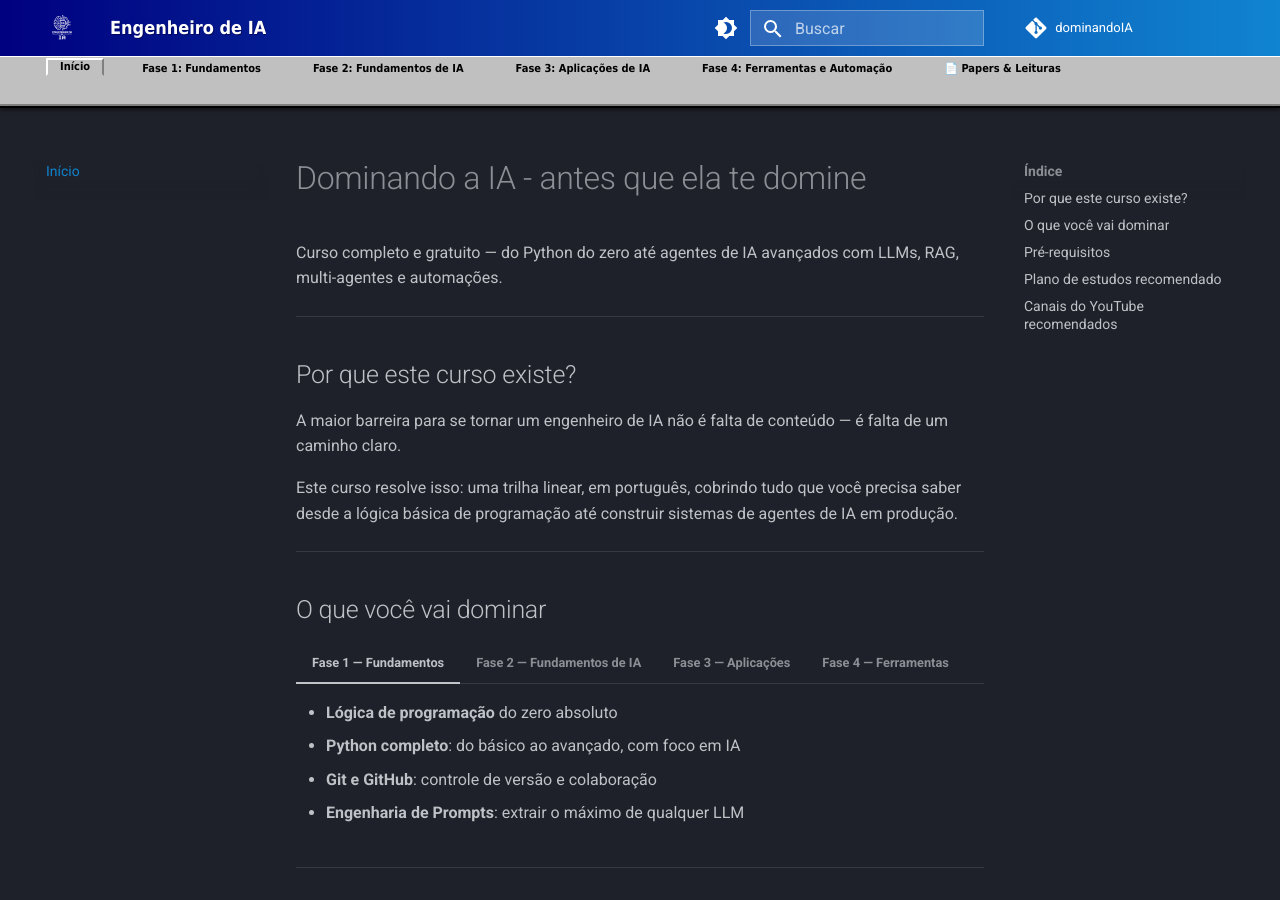
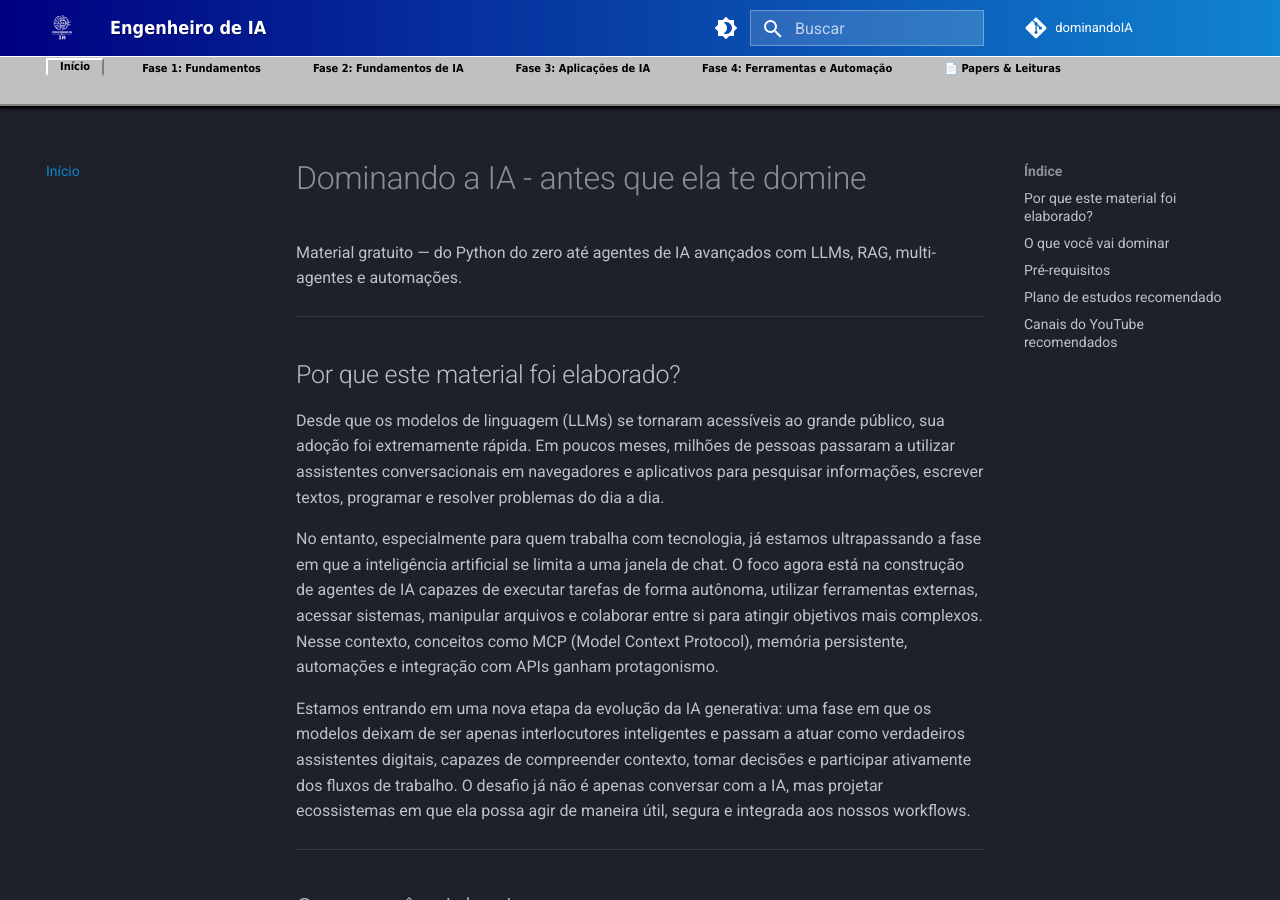
Before and after one commit to patrickcavalcantte/dominandoIA, an MkDocs documentation site: the page built from docs/index.md, in a window 1280 px wide and 900 px high. Built offline with MkDocs 1.6.1 and Material for MkDocs 9.7.7, drawn with Linux system fonts in a browser that asks for light colours; comment, search, counter and statistics services are not loaded.

Commit message:
feat: reescreve pagina inicial com nova introducao e descricao do material

```diff
--- a/docs/index.md
+++ b/docs/index.md
@@ -1,14 +1,16 @@
 # Dominando a IA - antes que ela te domine
 
-Curso completo e gratuito — do Python do zero até agentes de IA avançados com LLMs, RAG, multi-agentes e automações.
+Material gratuito — do Python do zero até agentes de IA avançados com LLMs, RAG, multi-agentes e automações.
 
 ---
 
-## Por que este curso existe?
+## Por que este material foi elaborado?
 
-A maior barreira para se tornar um engenheiro de IA não é falta de conteúdo — é falta de um caminho claro.
+Desde que os modelos de linguagem (LLMs) se tornaram acessíveis ao grande público, sua adoção foi extremamente rápida. Em poucos meses, milhões de pessoas passaram a utilizar assistentes conversacionais em navegadores e aplicativos para pesquisar informações, escrever textos, programar e resolver problemas do dia a dia.
 
-Este curso resolve isso: uma trilha linear, em português, cobrindo tudo que você precisa saber desde a lógica básica de programação até construir sistemas de agentes de IA em produção.
+No entanto, especialmente para quem trabalha com tecnologia, já estamos ultrapassando a fase em que a inteligência artificial se limita a uma janela de chat. O foco agora está na construção de agentes de IA capazes de executar tarefas de forma autônoma, utilizar ferramentas externas, acessar sistemas, manipular arquivos e colaborar entre si para atingir objetivos mais complexos. Nesse contexto, conceitos como MCP (Model Context Protocol), memória persistente, automações e integração com APIs ganham protagonismo.
+
+Estamos entrando em uma nova etapa da evolução da IA generativa: uma fase em que os modelos deixam de ser apenas interlocutores inteligentes e passam a atuar como verdadeiros assistentes digitais, capazes de compreender contexto, tomar decisões e participar ativamente dos fluxos de trabalho. O desafio já não é apenas conversar com a IA, mas projetar ecossistemas em que ela possa agir de maneira útil, segura e integrada aos nossos workflows.
 
 ---
 
```
